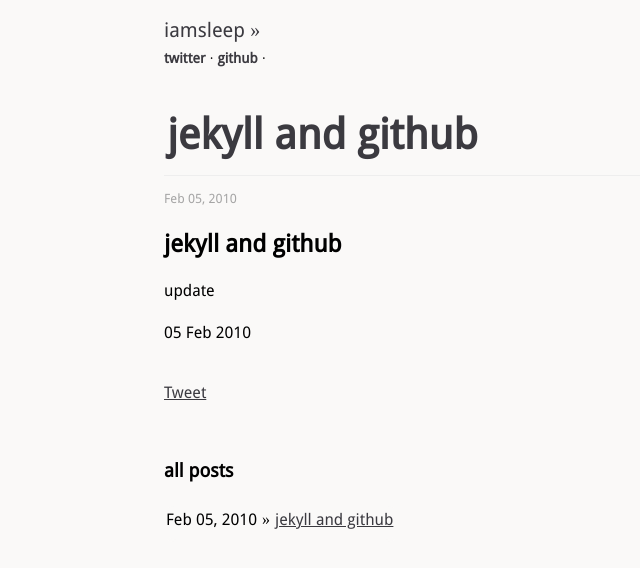
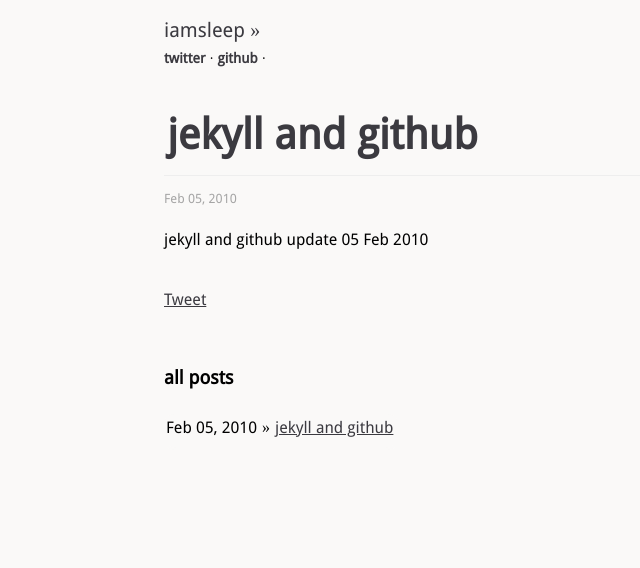
Before and after one commit to iamsleep/iamsleep.github.io, a Jekyll site: the page built from _posts/2014-12-28-Build_Jekyll.markdown, in a window 1280 px wide. Shown: the top 568 px of the page, without its empty margins (28-668 px from the left). Built offline with Jekyll 4.4.1, drawn with Linux system fonts in a browser that asks for light colours; comment, search, counter and statistics services are not loaded.

Commit message:
update content

```diff
--- a/_posts/2012-08-25-hello-world.html
+++ b/_posts/2014-12-28-Build_Jekyll.markdown
@@ -5,8 +5,7 @@ date: 2010-02-04 23:30:00 -08:00
 categories:
   -- jekyll
   -- github
-  -- codaset
 ---
-<h2>{{page.title}}</h2>
-<p> update </p>
-<p>{{page.date | date_to_string}}</p>
+{{page.title}}
+update
+{{page.date | date_to_string}}
```
